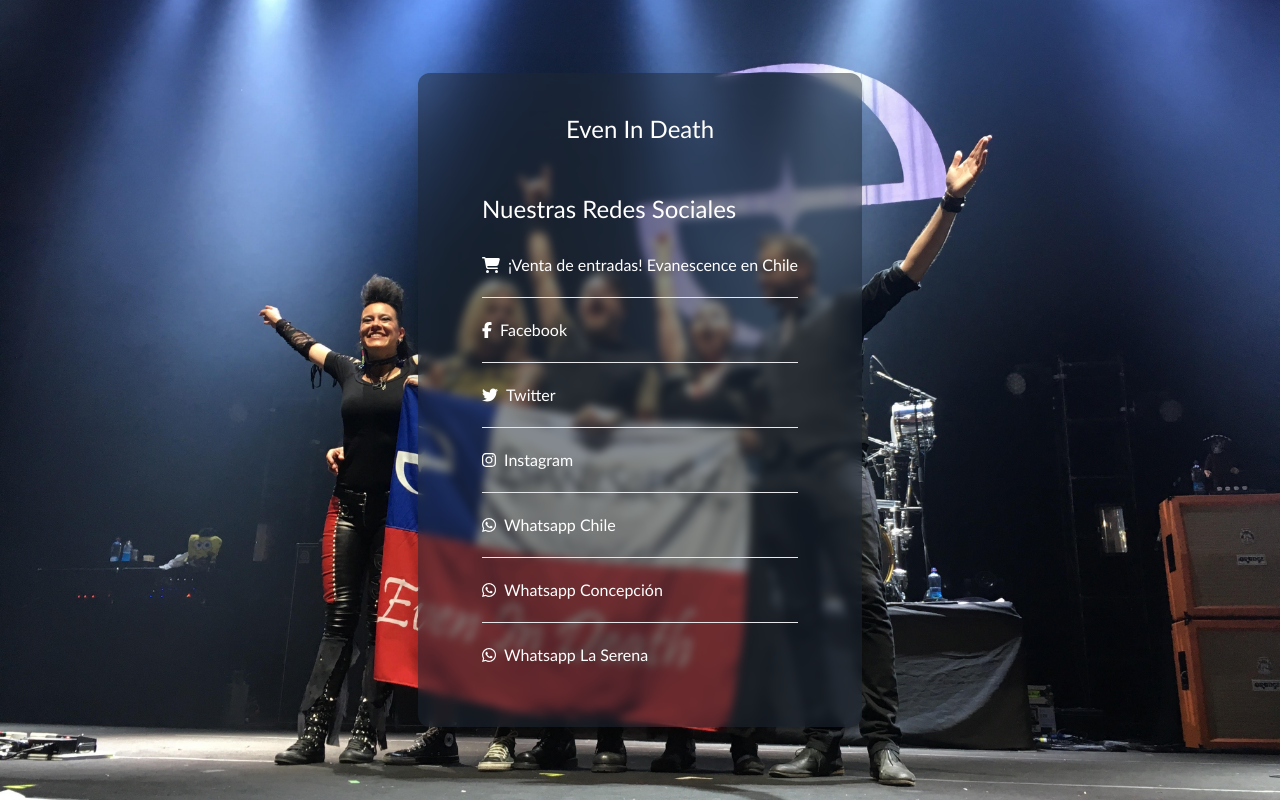
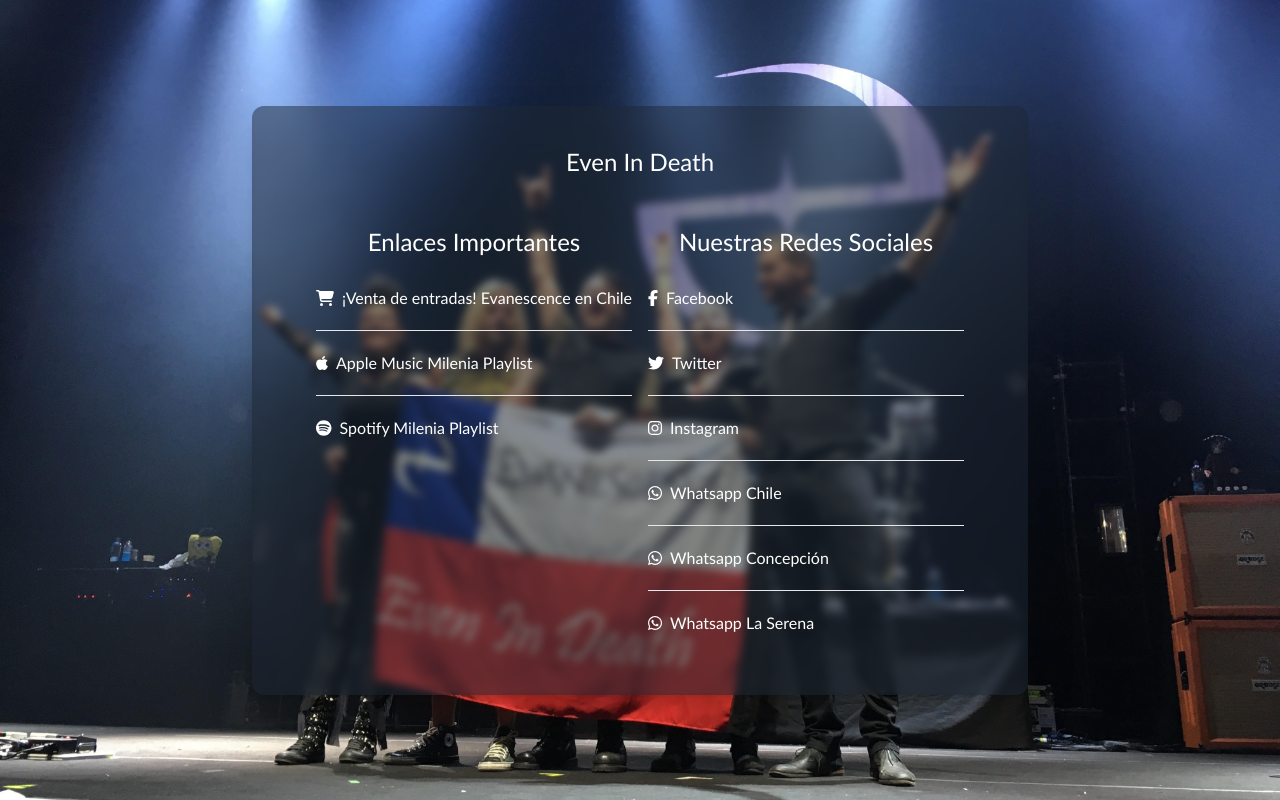
Before and after one commit to angelmaturanat/even-in-death-webpage, a React (Create React App) app: page / in a window 1280 px wide. Built offline with nearby package versions, Linux system fonts and the light colour scheme.

Commit message:
feature(styles): add new links and separate it by columns

```diff
--- a/src/components/SocialMediaLinks.tsx
+++ b/src/components/SocialMediaLinks.tsx
@@ -1,14 +1,22 @@
 import React from 'react';
-import { faFacebookF, faTwitter, faInstagram, faWhatsapp } from '@fortawesome/free-brands-svg-icons';
+import { faFacebookF, faTwitter, faInstagram, faWhatsapp, faSpotify, faApple } from '@fortawesome/free-brands-svg-icons';
 import SocialMediaItem from './SocialMediaItem';
 import { faCartShopping } from '@fortawesome/free-solid-svg-icons';
 
 const SocialMediaLinks: React.FC = () => {
   return (
+    <div className='grid grid-cols-2 gap-4'>
       <div>
-      <h1 className="mb-2 text-2xl">Nuestras Redes Sociales</h1>
+        <h1 className="mb-2 text-2xl text-center">Enlaces Importantes</h1>
         <ul className="divide-y center">
           <SocialMediaItem icon={faCartShopping} url={'https://www.puntoticket.com/milenia-2023'} text={'¡Venta de entradas! Evanescence en Chile'}></SocialMediaItem>
+          <SocialMediaItem icon={faApple} url={'https://music.apple.com/cl/playlist/evanescence-en-chile-2023-milenia-fest/pl.u-xlJXTGaYRpr'} text={'Apple Music Milenia Playlist'}></SocialMediaItem>
+          <SocialMediaItem icon={faSpotify} url={'https://open.spotify.com/playlist/65zKEUX6WW6I03Cnbd13Ql?si=8-dO6P2VT4axcsTJews7dg'} text={'Spotify Milenia Playlist'}></SocialMediaItem>
+        </ul>
+      </div>
+      <div>
+        <h1 className="mb-2 text-2xl text-center">Nuestras Redes Sociales</h1>
+        <ul className="divide-y center">
           <SocialMediaItem icon={faFacebookF} url={'https://www.facebook.com/evanescencechileoficial'} text={'Facebook'}></SocialMediaItem>
           <SocialMediaItem icon={faTwitter} url={'https://twitter.com/Evan_Chile'} text={'Twitter'}></SocialMediaItem>
           <SocialMediaItem icon={faInstagram} url={'https://www.instagram.com/evenindeathchile/'} text={'Instagram'}></SocialMediaItem>
@@ -17,6 +25,7 @@ const SocialMediaLinks: React.FC = () => {
           <SocialMediaItem icon={faWhatsapp} url={'https://chat.whatsapp.com/CtuzAz5sTdh6dff2xOEM8M'} text={'Whatsapp La Serena'}></SocialMediaItem>
         </ul>
       </div>
+    </div>
   );
 };
 
--- a/src/styles/index.scss
+++ b/src/styles/index.scss
@@ -484,11 +484,17 @@ video {
 .flex {
   display: flex;
 }
+.grid {
+  display: grid;
+}
 .h-screen {
   height: 100vh;
 }
 .w-full {
   width: 100%;
+}
+.grid-cols-2 {
+  grid-template-columns: repeat(2, minmax(0, 1fr));
 }
 .flex-col {
   flex-direction: column;
@@ -501,6 +507,9 @@ video {
 }
 .justify-between {
   justify-content: space-between;
+}
+.gap-4 {
+  gap: 1rem;
 }
 .gap-x-4 {
   column-gap: 1rem;
@@ -545,6 +554,9 @@ video {
   padding-top: 1.25rem;
   padding-bottom: 1.25rem;
 }
+.text-center {
+  text-align: center;
+}
 .text-2xl {
   font-size: 1.5rem;
   line-height: 2rem;
```
Lines whose indentation alone changed are shown as unchanged.
